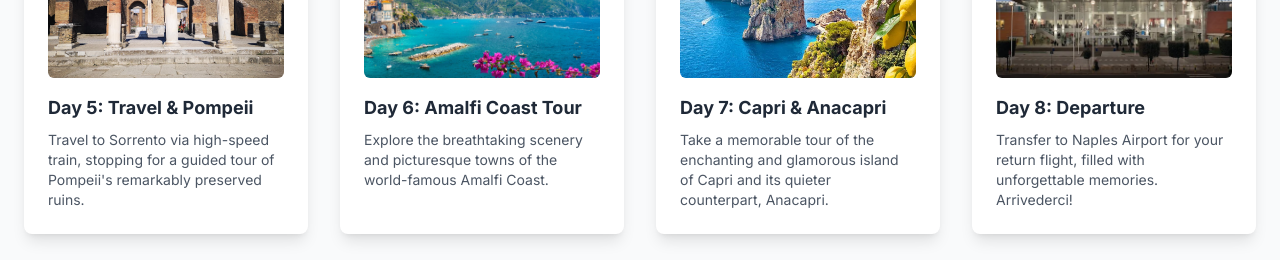
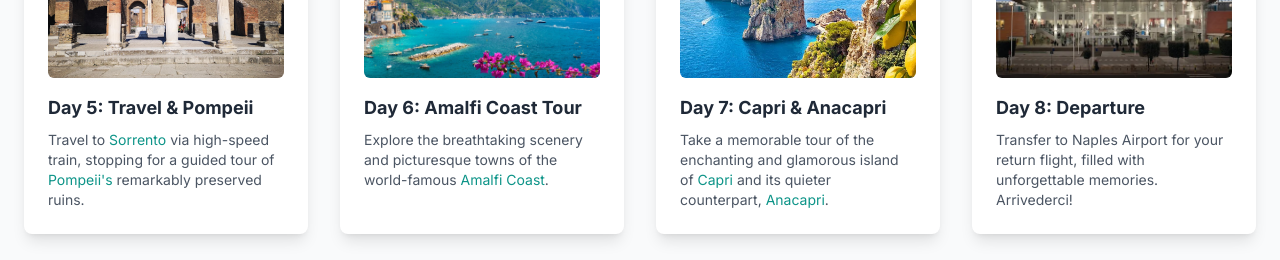
Before and after one commit to jmaietta/travel, a plain HTML site: page index.html in a window 1280 px wide. Shown: the part 2120-2380 px from the top of the page. Drawn offline with nearby package versions, Linux system fonts and the light colour scheme; no server answers.

Commit message:
Update index.html

```diff
--- a/index.html
+++ b/index.html
@@ -182,17 +182,17 @@
                     <div class="bg-white p-6 rounded-lg shadow-lg card-hover">
                         <img src="pompeii.jpg" alt="Ruins of Pompeii" class="w-full h-40 object-cover rounded-md mb-4" onerror="this.onerror=null;this.src='https://placehold.co/600x400/e2e8f0/4a5568?text=Pompeii';">
                         <h4 class="font-bold text-lg mb-2">Day 5: Travel & Pompeii</h4>
-                        <p class="text-gray-600 text-sm">Travel to Sorrento via high-speed train, stopping for a guided tour of Pompeii's remarkably preserved ruins.</p>
+                        <p class="text-gray-600 text-sm">Travel to <a href="https://share.google/AP23I2Dev11mkDXtm" class="text-teal-600 hover:underline">Sorrento</a> via high-speed train, stopping for a guided tour of <a href="https://artsandculture.google.com/streetview/pompeii/DQHczKZUoHnwiQ?sv_lng=14.484170635879169&sv_lat=40.75068545416621&sv_h=353.2231056888149&sv_p=-10.165729226673392&sv_pid=Wd1TNLs3B0y1eYw3fqsPQQ&sv_z=0.11351545052582313" class="text-teal-600 hover:underline">Pompeii's</a> remarkably preserved ruins.</p>
                     </div>
                     <div class="bg-white p-6 rounded-lg shadow-lg card-hover">
                         <img src="amalfi-coast.jpg" alt="View of the Amalfi Coast" class="w-full h-40 object-cover rounded-md mb-4" onerror="this.onerror=null;this.src='https://placehold.co/600x400/e2e8f0/4a5568?text=Amalfi';">
                         <h4 class="font-bold text-lg mb-2">Day 6: Amalfi Coast Tour</h4>
-                        <p class="text-gray-600 text-sm">Explore the breathtaking scenery and picturesque towns of the world-famous Amalfi Coast.</p>
+                        <p class="text-gray-600 text-sm">Explore the breathtaking scenery and picturesque towns of the world-famous <a href="https://share.google/Ko4YgMWQCmVseocaS" class="text-teal-600 hover:underline">Amalfi Coast</a>.</p>
                     </div>
                     <div class="bg-white p-6 rounded-lg shadow-lg card-hover">
                         <img src="capri.jpg" alt="The island of Capri" class="w-full h-40 object-cover rounded-md mb-4" onerror="this.onerror=null;this.src='https://placehold.co/600x400/e2e8f0/4a5568?text=Capri';">
                         <h4 class="font-bold text-lg mb-2">Day 7: Capri & Anacapri</h4>
-                        <p class="text-gray-600 text-sm">Take a memorable tour of the enchanting and glamorous island of Capri and its quieter counterpart, Anacapri.</p>
+                        <p class="text-gray-600 text-sm">Take a memorable tour of the enchanting and glamorous island of <a href="https://share.google/fQxP3MSDgk9zlQm35" class="text-teal-600 hover:underline">Capri</a> and its quieter counterpart, <a href="https://share.google/mIVwEGoyXYhHzr7cy" class="text-teal-600 hover:underline">Anacapri</a>.</p>
                     </div>
                     <div class="bg-white p-6 rounded-lg shadow-lg card-hover">
                          <img src="Naples.jpg" alt="Naples International Airport" class="w-full h-40 object-cover rounded-md mb-4" onerror="this.onerror=null;this.src='https://placehold.co/600x400/e2e8f0/4a5568?text=Departure';">
```
